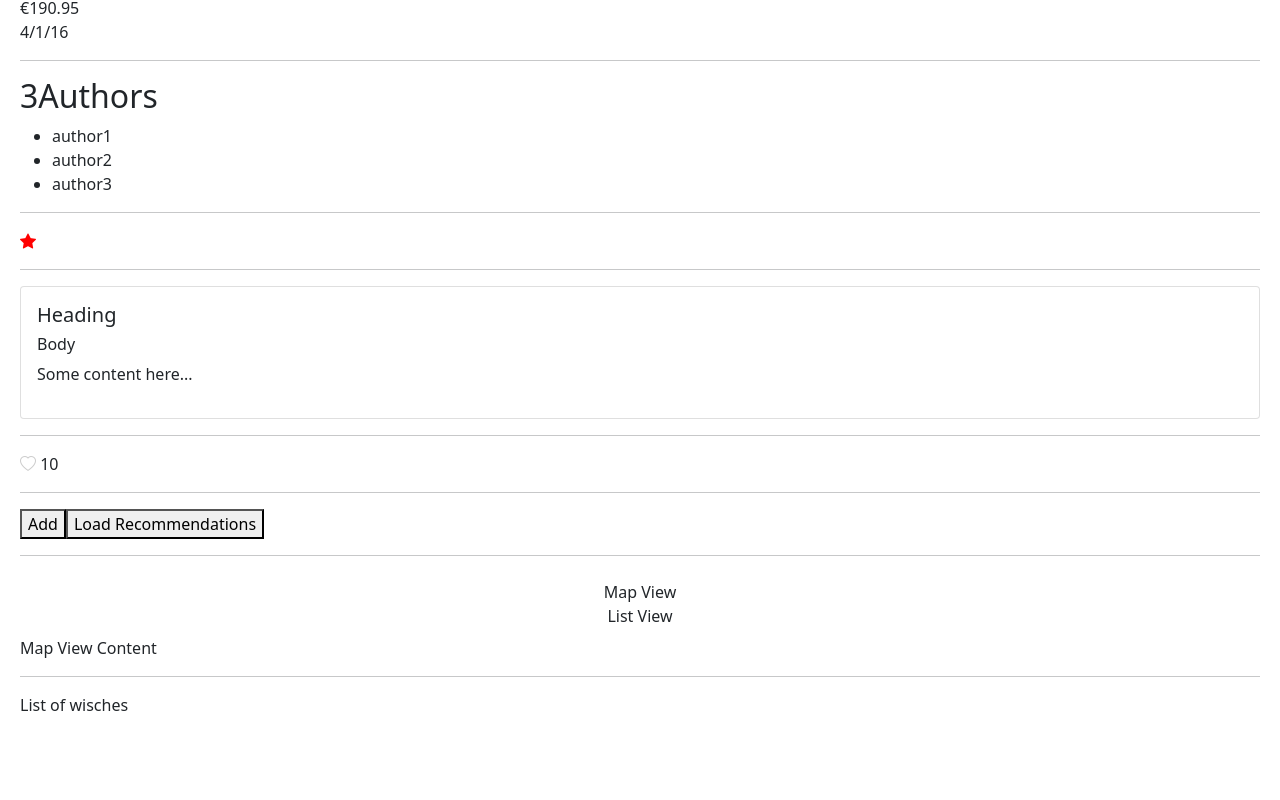
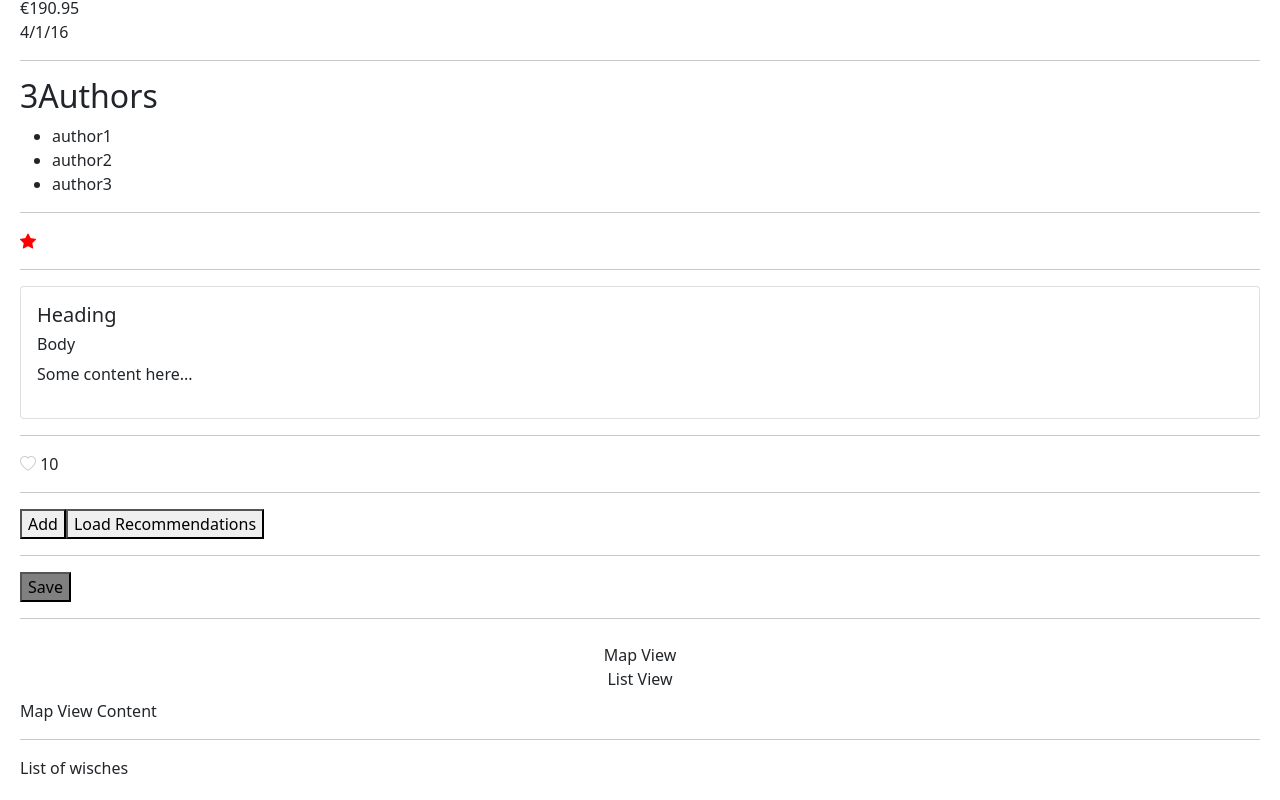
Before and after one commit to holhar/getting2know-angular, an Angular app: page / in a window 1280 px wide. Shown: the part 598-1398 px from the top of the page. Before the commit the page ends 1335 px from the top, so only its background shows below. Built offline with nearby package versions, Linux system fonts and the light colour scheme.

Commit message:
Directives: ngClass

```diff
--- a/src/app/app.component.html
+++ b/src/app/app.component.html
@@ -38,6 +38,17 @@
 </ul>
 
 <hr />
+<button
+    [ngStyle]="{
+        'backgroundColor': canSave ? 'blue' : 'gray',
+        'color': canSave ? 'white' : 'black',
+        'fontWeight': canSave ? 'bold' : 'normal'
+    }"
+>
+Save
+</button>
+
+<hr />
 <ul class="navbar navbar-nav">
     <li [class.active]="viewMode == 'map'"><a (click)="viewMode = 'map'">Map View</a></li>
     <li [class.active]="viewMode == 'list'"><a (click)="viewMode = 'list'">List View</a></li>
--- a/src/app/app.component.ts
+++ b/src/app/app.component.ts
@@ -11,6 +11,7 @@ export class AppComponent {
   wishes = [1, 2];
   recommendations: any;
   viewMode = 'map';
+  canSave = false;
 
   post = {
     title: "Title",
```
